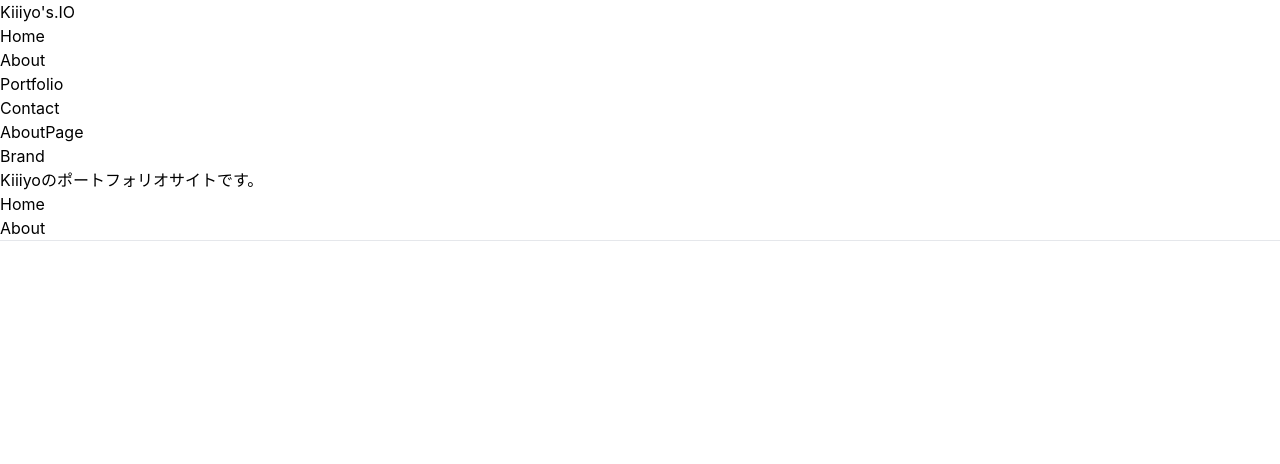
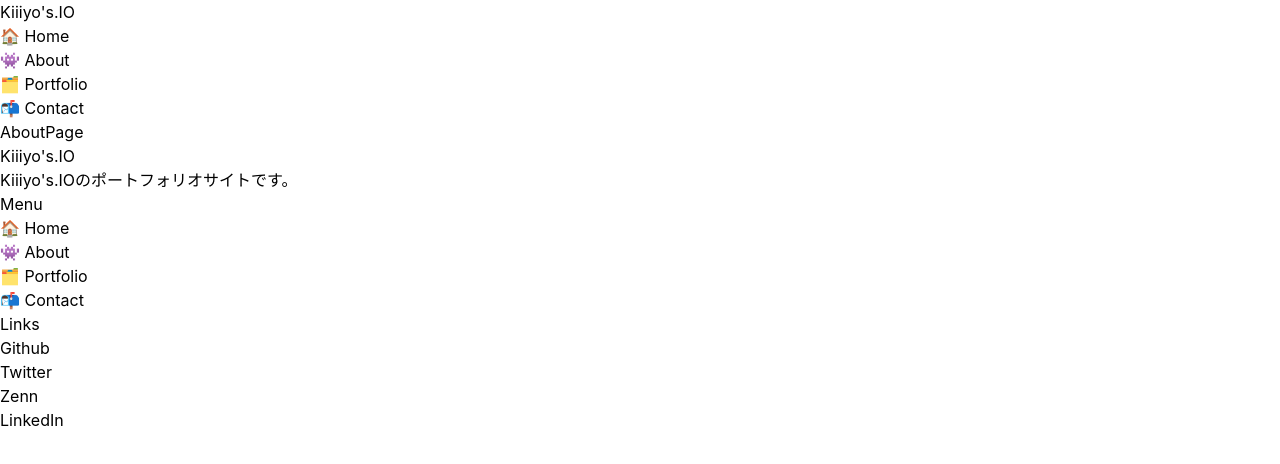
Before and after one commit to kiiiyo/kiiiyo.io, a Next.js app: page /about in a window 1280 px wide. Shown: the top 464 px of the page. Built offline with nearby package versions, Linux system fonts and the light colour scheme.

Commit message:
:lipstick: modify footer pages

```diff
--- a/src/components/organisms/GlobalFooter/GlobalFooter.tsx
+++ b/src/components/organisms/GlobalFooter/GlobalFooter.tsx
@@ -1,39 +1,111 @@
 import { FC } from 'react'
+import Link from 'next/link'
 //
+import { Constant } from '@/configs'
 
 // Interface
+export type TMenuItem = {
+  name: string
+  label: string
+  path: string
+}
 
-// Component
+export type TLinkItem = {
+  label: string
+  path: string
+}
 
-export const GlobalFooter: FC = () => {
+// TODO:
+export type TCurrentPage = 'HOME' | 'ABOUT' | 'PORTFOLIO' | 'CONTACT' | 'NOT_FOUND'
+
+export type TGlobalFooterProps = {
+  state: {
+    currentPage: TCurrentPage
+  }
+}
+
+export type TGlobalFooterPresenterProps = {
+  state: {
+    currentPage: TCurrentPage
+  }
+}
+
+// Container
+export const GlobalFooter: FC<TGlobalFooterProps> = ({ state: { currentPage } }) => {
   return (
-    <div className="bg-white py-8 lg:pt-24 pb-36 lg:pb-48">
-      <div className="container px-4 mx-auto">
-        <div className="flex flex-wrap">
-          <div className="mb-6 mr-12">
-            <a className="text-2xl font-bold text-gray-800  lg:text-3xl hover:text-gray-700 " href="#">
-              Brand
+    <GlobalFooterPresenter
+      state={{
+        currentPage
+      }}
+    />
+  )
+}
+
+// Presenter
+export const GlobalFooterPresenter: FC<TGlobalFooterPresenterProps> = ({ state: { currentPage } }) => {
+  return (
+    <footer>
+      <div className="py-8 pb-36 bg-white lg:pt-24 lg:pb-48">
+        <div className="container px-8 mx-auto md:px-0">
+          <div className="grid gap-12 lg:grid-cols-5 lg:gap-8">
+            <div className="col-span-2">
+              <div className="flex justify-between items-center">
+                <Link href="/">
+                  <a className="text-2xl font-bold text-neutral-800 hover:text-neutral-700 lg:text-3xl" href="#">
+                    Kiiiyo&#39;s.IO
                   </a>
-            <p className="text-sm my-1">Kiiiyoのポートフォリオサイトです。</p>
+                </Link>
               </div>
-          <nav>
+              <p className="my-4 text-sm">Kiiiyo&#39;s.IOのポートフォリオサイトです。</p>
+            </div>
+            {/* */}
+            <div>
+              <h3 className="mb-6 text-lg font-semibold text-neutral-500">Menu</h3>
               <ul>
-              <li className="my-2">
-                <a className="text-sm text-gray-600 hover:text-gray-500" href="#">
-                  Home
+                {Constant.GLOBAL_MENU_LIST.map((menuItem: TMenuItem, index: number) => {
+                  const isCurrent = menuItem.name === currentPage
+
+                  console.log('menuItem.name', menuItem.name)
+                  console.log('currentPage', currentPage)
+                  console.log('isCurrent', isCurrent)
+                  return (
+                    <li key={index} className="mt-6">
+                      <Link href={menuItem.path}>
+                        <a
+                          className={` text-neutral-500 hover:text-neutral-400 active:text-neutral-600 hover:underline ${
+                            isCurrent ? 'font-bold ' : ''
+                          }`}
+                        >
+                          <span className="inline-block">{menuItem.label}</span>
                         </a>
+                      </Link>
                     </li>
-              <li className="my-2">
-                <a className="text-sm text-gray-600 hover:text-gray-500" href="#">
-                  About
+                  )
+                })}
+              </ul>
+            </div>
+            {/* */}
+            <div>
+              <h3 className="mb-6 text-lg font-semibold text-neutral-500">Links</h3>
+              <ul>
+                {Constant.LINK_LIST.map((linkItem: TLinkItem, index: number) => {
+                  return (
+                    <li key={index} className="mt-6">
+                      <Link href={linkItem.path}>
+                        <a target="_blank" className="font-normal text-neutral-500 hover:underline">
+                          <span className="inline-block">{linkItem.label}</span>
                         </a>
+                      </Link>
                     </li>
+                  )
+                })}
               </ul>
-          </nav>
-        </div>
-        <hr />
-        <p></p>
             </div>
           </div>
+        </div>
+      </div>
+    </footer>
   )
 }
+
+export default GlobalFooter
--- a/src/components/pages/AboutPage/About.tsx
+++ b/src/components/pages/AboutPage/About.tsx
@@ -6,7 +6,7 @@
   return (
     <Templates.GenericTemplate
       globalHeader={<Organisms.GlobalHeader state={{ currentPage: 'ABOUT' }} />}
-      globalFooter={<Organisms.GlobalFooter />}
+      globalFooter={<Organisms.GlobalFooter state={{ currentPage: 'ABOUT' }} />}
       OverlayMenu={<Organisms.OverlayMenu />}
     >
       <p>AboutPage</p>
--- a/src/components/pages/ContactPage/ContactPage.tsx
+++ b/src/components/pages/ContactPage/ContactPage.tsx
@@ -6,7 +6,7 @@
   return (
     <Templates.GenericTemplate
       globalHeader={<Organisms.GlobalHeader state={{ currentPage: 'CONTACT' }} />}
-      globalFooter={<Organisms.GlobalFooter />}
+      globalFooter={<Organisms.GlobalFooter state={{ currentPage: 'CONTACT' }} />}
       OverlayMenu={<Organisms.OverlayMenu />}
     >
       <p>ContactPage</p>
--- a/src/components/pages/HomePage/HomePage.tsx
+++ b/src/components/pages/HomePage/HomePage.tsx
@@ -6,7 +6,7 @@
   return (
     <Templates.HomeTemplate
       globalHeader={<Organisms.GlobalHeader state={{ currentPage: 'HOME' }} />}
-      globalFooter={<Organisms.GlobalFooter />}
+      globalFooter={<Organisms.GlobalFooter state={{ currentPage: 'HOME' }} />}
       OverlayMenu={<Organisms.OverlayMenu />}
     >
       <Organisms.HeroSection />
--- a/src/components/pages/NotFoundPage/NotFoundPage.tsx
+++ b/src/components/pages/NotFoundPage/NotFoundPage.tsx
@@ -5,8 +5,8 @@
 export const NotFoundPage: FC = () => {
   return (
     <Templates.GenericTemplate
-      globalHeader={<Organisms.GlobalHeader state={{ currentPage: '404' }} />}
-      globalFooter={<Organisms.GlobalFooter />}
+      globalHeader={<Organisms.GlobalHeader state={{ currentPage: 'NOT_FOUND' }} />}
+      globalFooter={<Organisms.GlobalFooter state={{ currentPage: 'NOT_FOUND' }} />}
       OverlayMenu={<Organisms.OverlayMenu />}
     >
       <p>NotFoundPage</p>
--- a/src/components/pages/PortfolioCollectionPage/PortfolioCollectionPage.tsx
+++ b/src/components/pages/PortfolioCollectionPage/PortfolioCollectionPage.tsx
@@ -6,7 +6,7 @@
   return (
     <Templates.GenericTemplate
       globalHeader={<Organisms.GlobalHeader state={{ currentPage: 'PORTFOLIO' }} />}
-      globalFooter={<Organisms.GlobalFooter />}
+      globalFooter={<Organisms.GlobalFooter state={{ currentPage: 'PORTFOLIO' }} />}
       OverlayMenu={<Organisms.OverlayMenu />}
     >
       <p>PortfolioCollectionPage</p>
--- a/src/configs/constant.ts
+++ b/src/configs/constant.ts
@@ -4,25 +4,45 @@
 
 export const MOBILE_BREAK_POINT_SIZE = 767
 
+// TODO:
 export const GLOBAL_MENU_LIST = [
   {
     name: 'HOME',
-    label: 'Home',
+    label: '🏠 Home',
     path: '/'
   },
   {
     name: 'ABOUT',
-    label: 'About',
+    label: '👾 About',
     path: '/about'
   },
   {
     name: 'PORTFOLIO',
-    label: 'Portfolio',
+    label: '🗂️ Portfolio',
     path: '/portfolio'
   },
   {
     name: 'CONTACT',
-    label: 'Contact',
+    label: '📬 Contact',
     path: '/contact'
   }
 ]
+
+export const LINK_LIST = [
+  {
+    label: 'Github',
+    path: 'https://github.com/kiiiyo'
+  },
+  {
+    label: 'Twitter',
+    path: 'https://twitter.com/kiiiyo'
+  },
+  {
+    label: 'Zenn',
+    path: 'https://zenn.dev/kiiiyo'
+  },
+  {
+    label: 'LinkedIn',
+    path: 'https://www.linkedin.com/in/kiyota-takashi-95609222b/'
+  }
+]
```
Lines whose indentation alone changed are shown as unchanged.
